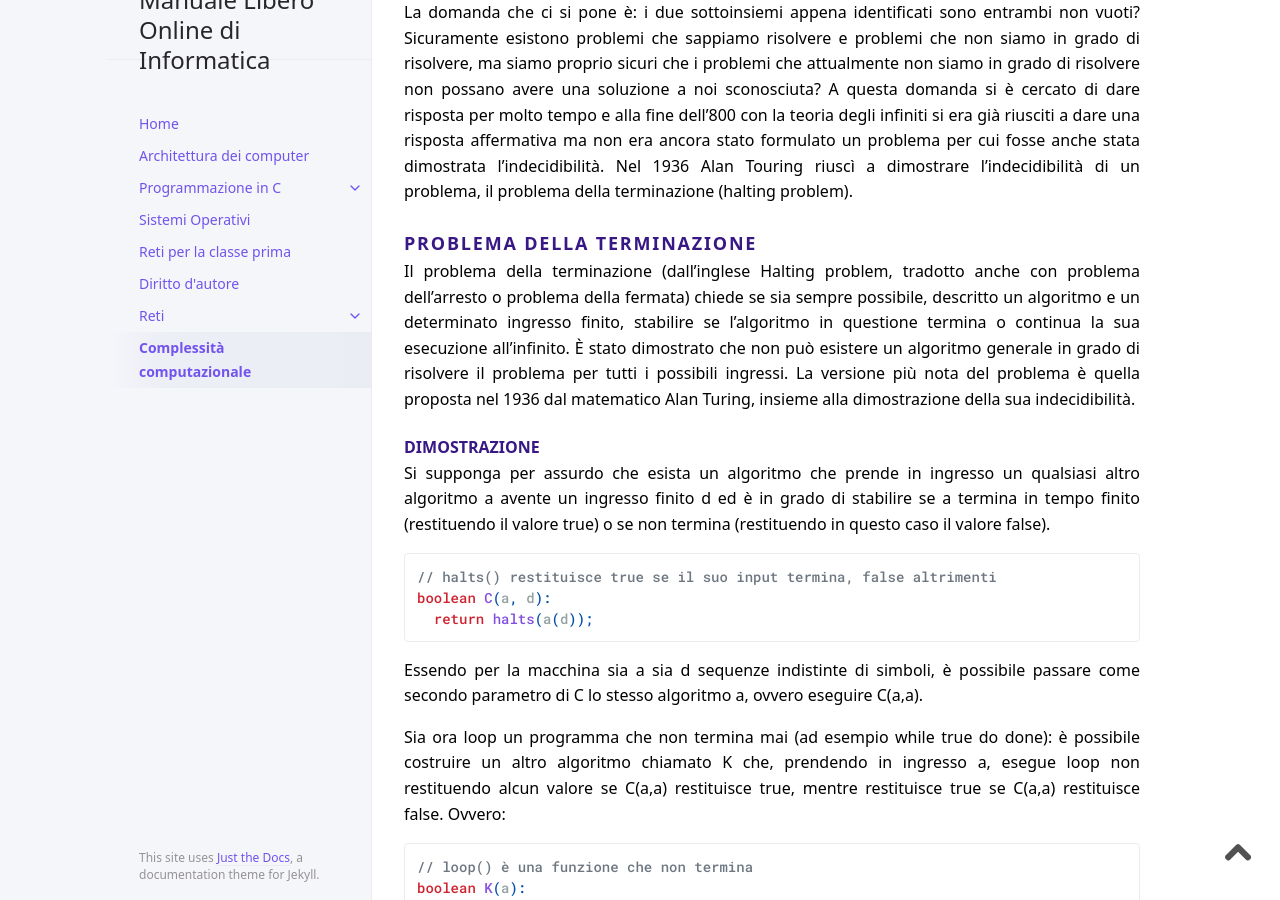
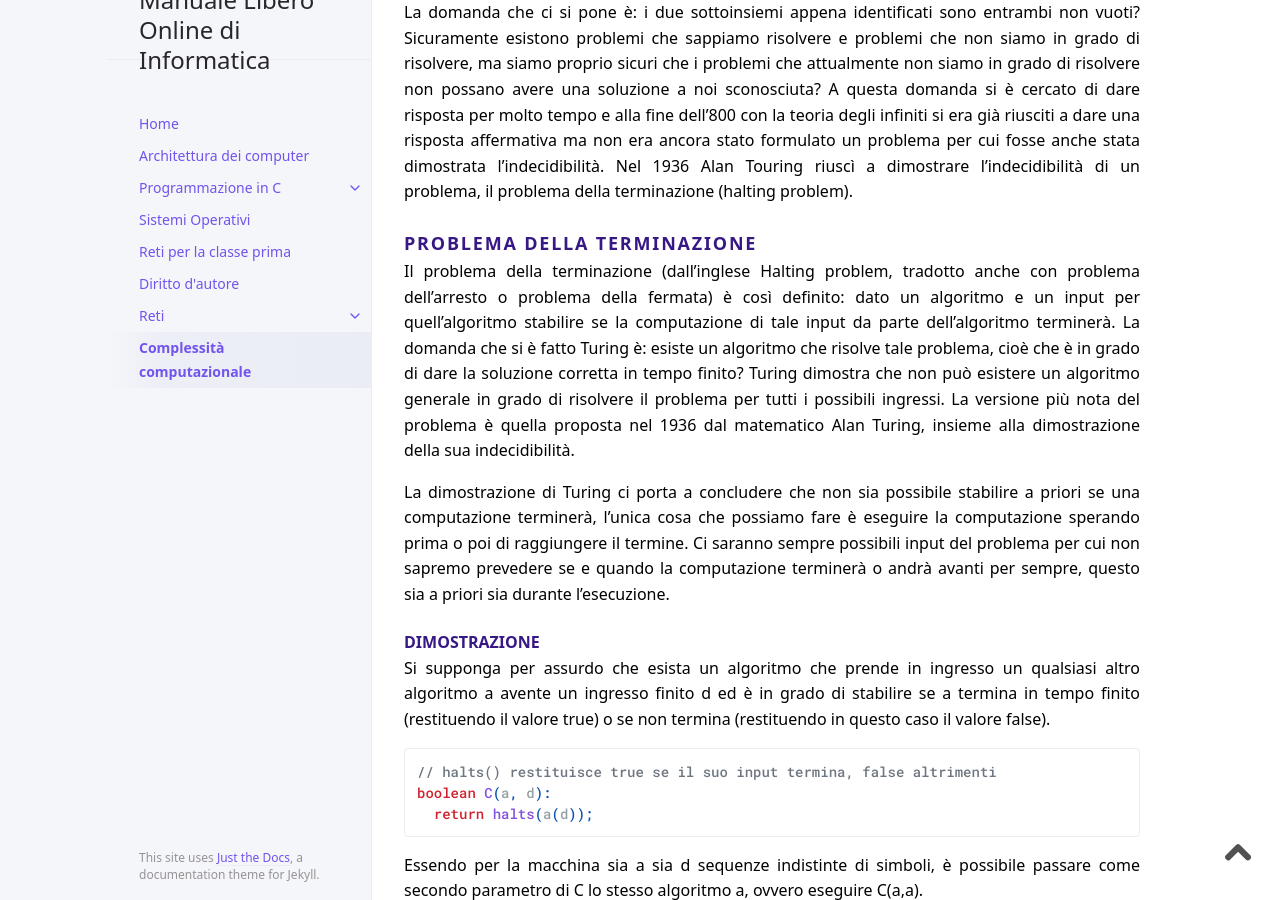
Before and after one commit to 4chi11e/manuale-libero-online-di-informatica, a Jekyll site: the page built from docs/complessita.md, in a window 1280 px wide and 900 px high, scrolled down 19319 px. Built offline with Jekyll 4.4.1, drawn with Linux system fonts in a browser that asks for light colours.

Commit message:
corretto halting problem

```diff
--- a/docs/complessita.md
+++ b/docs/complessita.md
@@ -618,7 +618,9 @@ La domanda che ci si pone è: i due sottoinsiemi appena identificati sono entram
 
 #### Problema della terminazione
 
-Il problema della terminazione (dall'inglese Halting problem, tradotto anche con problema dell'arresto o problema della fermata) chiede se sia sempre possibile, descritto un algoritmo e un determinato ingresso finito, stabilire se l'algoritmo in questione termina o continua la sua esecuzione all'infinito. È stato dimostrato che non può esistere un algoritmo generale in grado di risolvere il problema per tutti i possibili ingressi. La versione più nota del problema è quella proposta nel 1936 dal matematico Alan Turing, insieme alla dimostrazione della sua indecidibilità.
+Il problema della terminazione (dall'inglese Halting problem, tradotto anche con problema dell'arresto o problema della fermata) è così definito: dato un algoritmo e un input per quell'algoritmo stabilire se la computazione di tale input da parte dell'algoritmo terminerà. La domanda che si è fatto Turing è: esiste un algoritmo che risolve tale problema, cioè che è in grado di dare la soluzione corretta in tempo finito? Turing dimostra che non può esistere un algoritmo generale in grado di risolvere il problema per tutti i possibili ingressi. La versione più nota del problema è quella proposta nel 1936 dal matematico Alan Turing, insieme alla dimostrazione della sua indecidibilità.
+
+La dimostrazione di Turing ci porta a concludere che non sia possibile stabilire a priori se una computazione terminerà, l'unica cosa che possiamo fare è eseguire la computazione sperando prima o poi di raggiungere il termine. Ci saranno sempre possibili input del problema per cui non sapremo prevedere se e quando la computazione terminerà o andrà avanti per sempre, questo sia a priori sia durante l'esecuzione.
 
 ##### Dimostrazione
 
```
